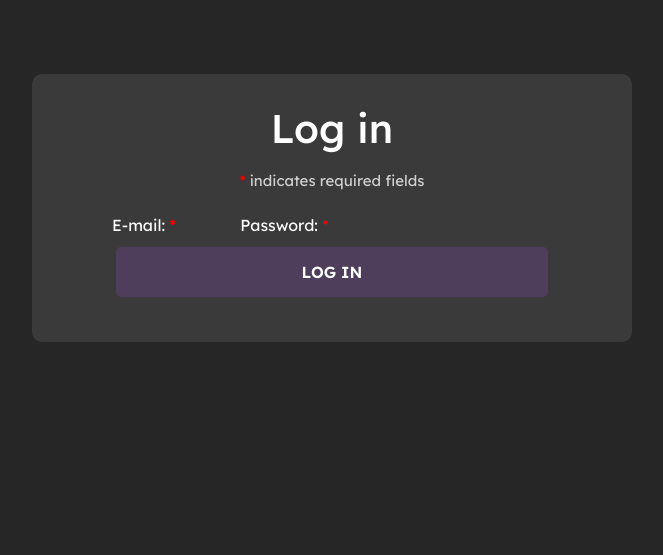
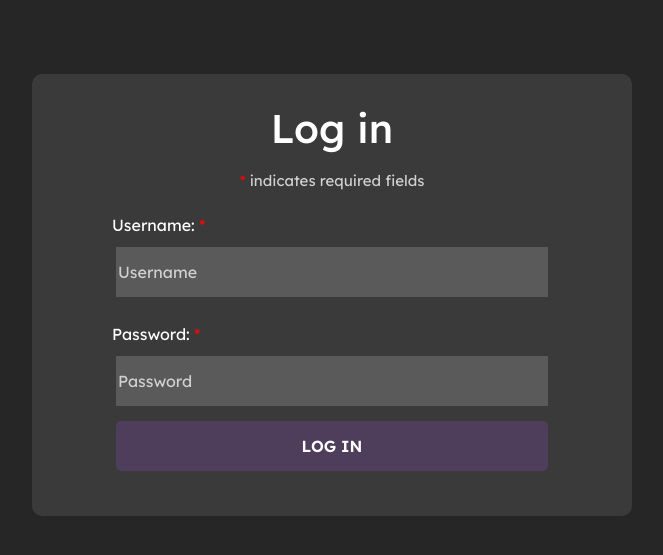
Before and after one commit to HawkPlays06/song_archive, a Django app: page /log-in/ in a window 1280 px wide. Shown: the part 56-611 px from the top of the page, without its empty margins (308-971 px from the left). Run offline with Django 5.2, Linux system fonts and the light colour scheme.

Commit message:
integrated Log in page

```diff
--- a/archive_app/forms.py
+++ b/archive_app/forms.py
@@ -3,9 +3,11 @@ from django.contrib.auth.models import User
 from datetime import date
 from dateutil.relativedelta import relativedelta
 from django.core.exceptions import ValidationError
+from django.contrib.auth.forms import AuthenticationForm
+from django.utils.html import format_html
+from django.urls import reverse
 from . import models
 
-# place holders needed
 class Signup_form(forms.ModelForm):
     email = forms.EmailField(required=True, widget=forms.EmailInput(attrs={"placeholder": "E-mail address"}))
     password = forms.CharField(widget=forms.PasswordInput(attrs={"placeholder" : "Password"}), label="Password")
@@ -20,7 +22,13 @@ class Signup_form(forms.ModelForm):
     def clean_email(self):
         email = self.cleaned_data["email"].strip().lower()
         if User.objects.filter(email=email).exists():
-            raise ValidationError("Email already registered. Log in instead.")
+            login_url = reverse("log in")  # your login url name
+            raise ValidationError(
+            format_html(
+                'Email already registered. <a href="{}">Log in </a> instead.',
+                login_url
+            )
+        )
         return email
 
     def clean_DOB(self):
@@ -48,6 +56,16 @@ class Signup_form(forms.ModelForm):
                                           DOB = self.cleaned_data["DOB"]
                                           )
         return user
+
+class LoginForm(AuthenticationForm):
+    username = forms.CharField(
+        widget=forms.TextInput(attrs={"placeholder": "Username"})
+    )
+
+    password = forms.CharField(
+        widget=forms.PasswordInput(attrs={"placeholder": "Password"})
+    )
+
 """
 class ArtistForm(forms.ModelForm):
     class Meta:
--- a/archive_app/templates/song_archive/base.html
+++ b/archive_app/templates/song_archive/base.html
@@ -19,6 +19,7 @@
                 <a class="nav-link" href="{% url 'home' %}">Home</a>
                 <a class="nav-link" href="{% url 'sign up' %}">Sign up</a>
                 <a class="nav-link" href="{% url 'log in' %}">Log in</a>
+                <a class="nav-link" href="{% url 'home' %}">{{ user.username }}</a>
             </div>
         </div>
     </nav>
--- a/archive_app/templates/song_archive/log in.html
+++ b/archive_app/templates/song_archive/log in.html
@@ -17,13 +17,13 @@
         <form method="post" enctype="multipart/form-data">
             {% csrf_token %}
 
-            <label for="e_mail">E-mail: <span class="required">*</span></label>
-            {{ form.e_mail }}
-            {{ form.e_mail.errors }}
+            <label for="e_mail">Username: <span class="required">*</span></label>
+            {{ form.username }}
+            {{ form.username.errors }}
 
-            <label for="password_hash">Password:  <span class="required">*</span> </label>
-            {{ form.password_hash}}
-            {{form.password_hash.errors}}
+            <label for="password">Password:  <span class="required">*</span> </label>
+            {{ form.password }}
+            {{form.password.errors}}
 
             <button type="submit">LOG IN</button>
         </form>
--- a/archive_app/urls.py
+++ b/archive_app/urls.py
@@ -4,5 +4,5 @@ from . import views
 urlpatterns = [
     path("", views.home_view, name="home"),
     path("sign-up/", views.sign_up_view, name="sign up"),
-    path("log-in/", views.log_in_view, name="log in")
+    path("log-in/", views.login_view, name="log in")
 ]
--- a/archive_app/views.py
+++ b/archive_app/views.py
@@ -1,6 +1,5 @@
 from django.shortcuts import render, redirect
-from django.contrib.auth import login, authenticate
-from django.contrib.auth.forms import AuthenticationForm
+from django.contrib.auth import authenticate, login
 from . import forms
 
 # Create your views here.
@@ -19,14 +18,13 @@ def sign_up_view(request):
     context = {"form" : form}
     return render(request, "song_archive/sign up.html", context)
 
-def log_in_view(request):
+def login_view(request):
     if request.method == "POST":
-        form = AuthenticationForm(request.POST)
+        form = forms.LoginForm(request, data=request.POST)
         if form.is_valid():
-            form.save()
+            login(request, form.get_user())
             return redirect("home")
     else:
-        form = AuthenticationForm()
+        form = forms.LoginForm(request=request)
 
-    context = {"form" : form}
-    return render(request, "song_archive/log in.html", context)
+    return render(request, "song_archive/log in.html", {"form": form})
```
